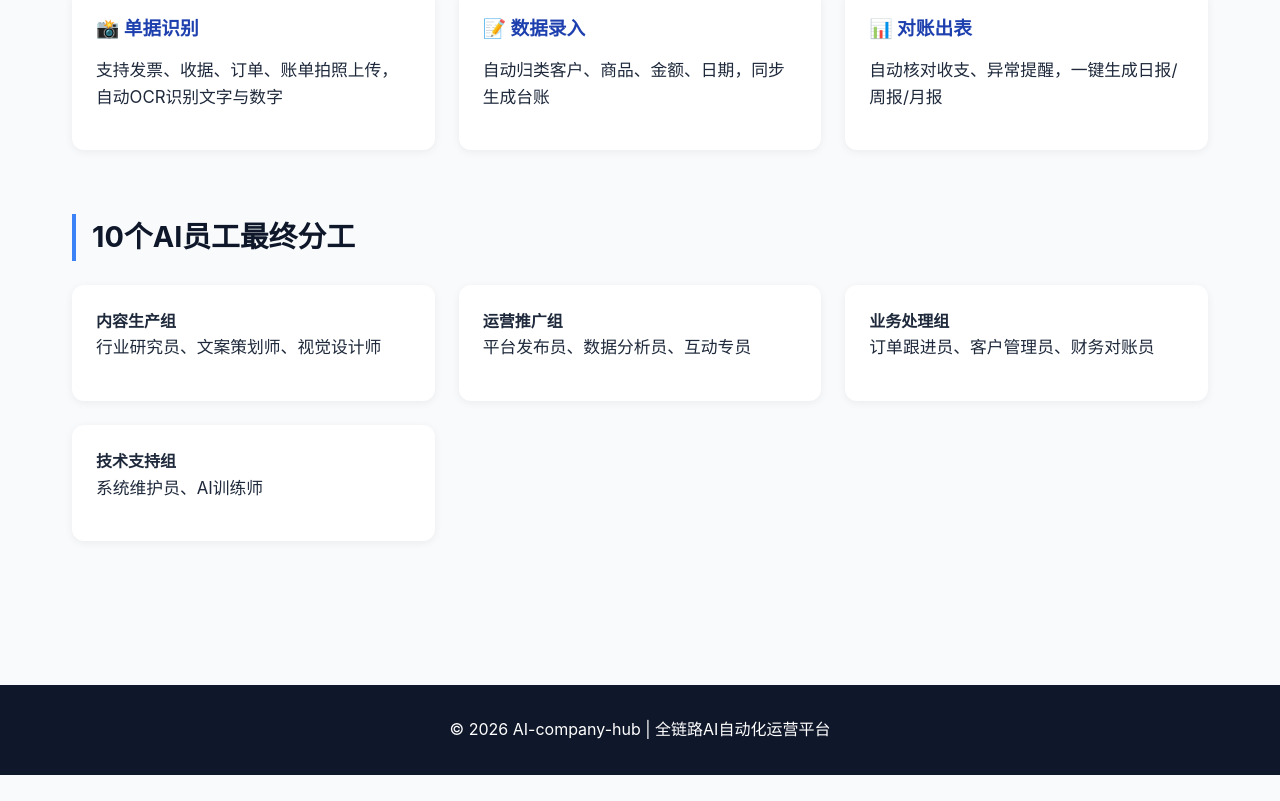
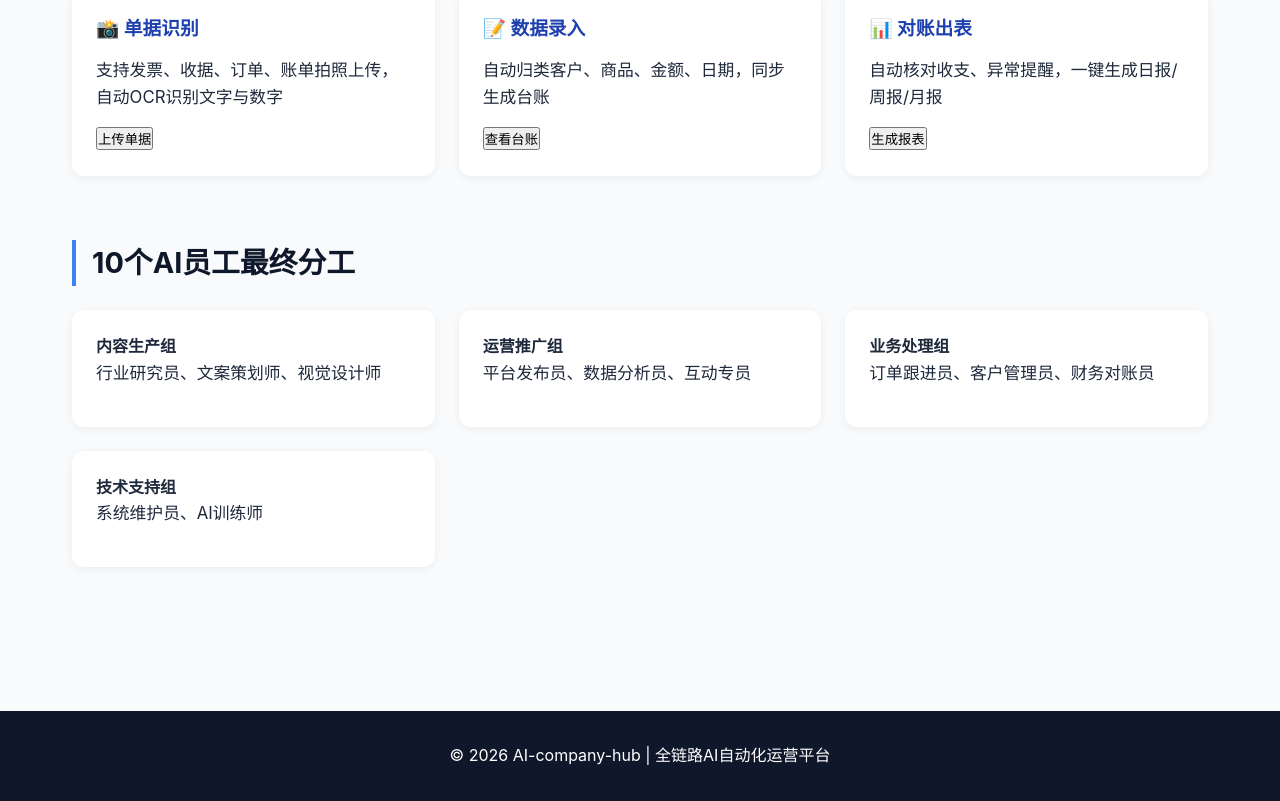
Before and after one commit to edwardchaiks-jpg/AI-company-hub, a React (Vite) app: page / in a window 1280 px wide. Shown: the part 780-1581 px from the top of the page. Before the commit the page ends 1555 px from the top, so only its background shows below. Built offline with nearby package versions, Linux system fonts and the light colour scheme.

Commit message:
Update App.jsx

```diff
--- a/src/App.jsx
+++ b/src/App.jsx
@@ -53,14 +53,17 @@ function App() {
             <div className="card">
               <h3>📸 单据识别</h3>
               <p>支持发票、收据、订单、账单拍照上传，自动OCR识别文字与数字</p>
+              <button className="action-btn">上传单据</button>
             </div>
             <div className="card">
               <h3>📝 数据录入</h3>
               <p>自动归类客户、商品、金额、日期，同步生成台账</p>
+              <button className="action-btn">查看台账</button>
             </div>
             <div className="card">
               <h3>📊 对账出表</h3>
               <p>自动核对收支、异常提醒，一键生成日报/周报/月报</p>
+              <button className="action-btn">生成报表</button>
             </div>
           </div>
         </section>
```
